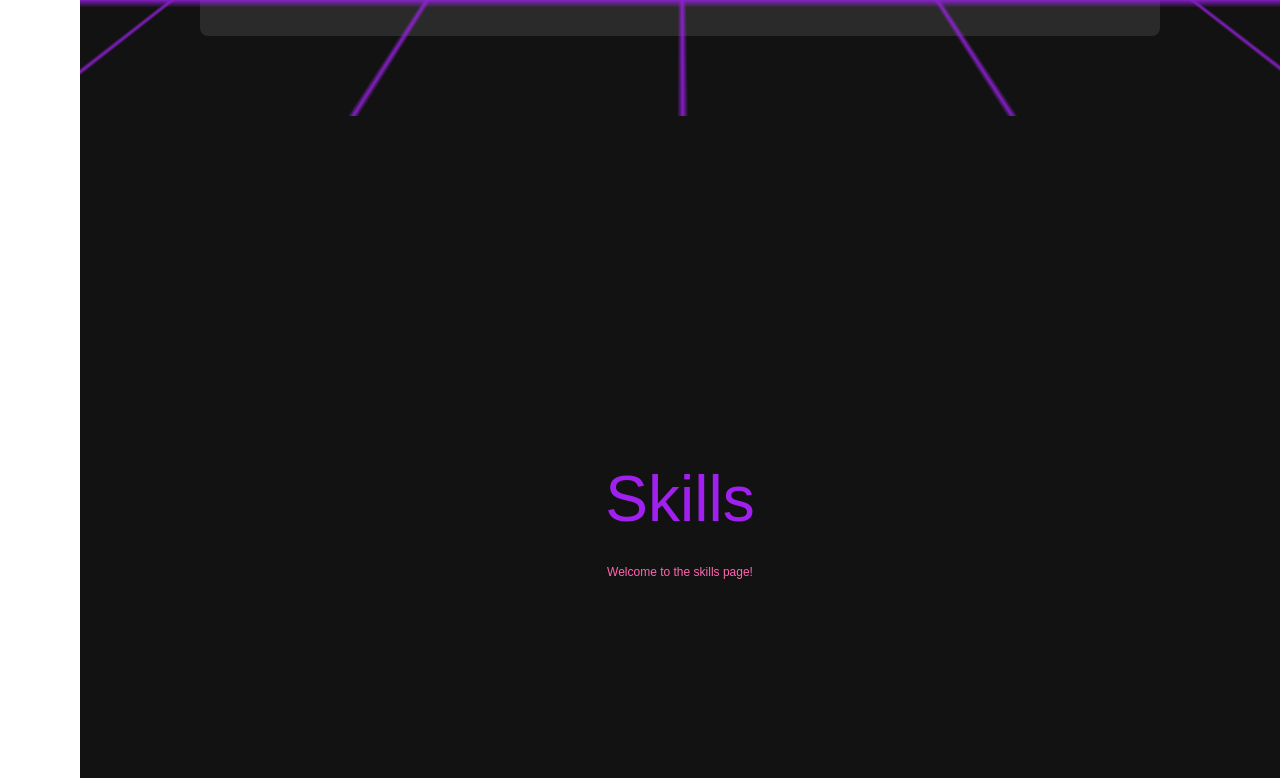
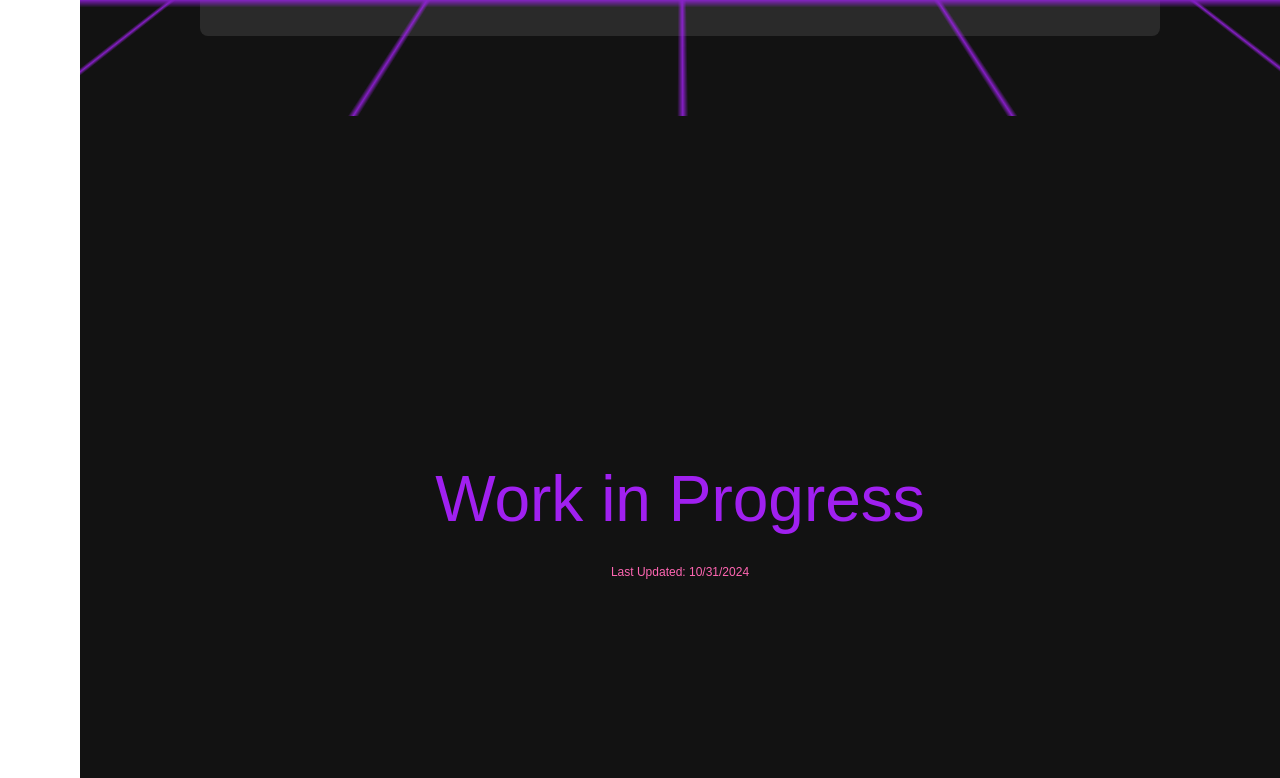
Before and after one commit to bipuladk60/MyPortfolio, a React (Create React App) app: page / in a window 1280 px wide. Shown: the part 1482-2260 px from the top of the page. Built offline with nearby package versions, Linux system fonts and the light colour scheme.

Commit message:
done till project page

```diff
--- a/src/pages/HomePage.js
+++ b/src/pages/HomePage.js
@@ -18,10 +18,10 @@ function HomePage() {
         {/* Button Row */}
         <div className="flex space-x-4 mt-6">
           <button className="bg-primary text-white font-body py-2 px-4 rounded-button hover:bg-secondary transition-colors">
-            Github
+            <a rel="noreferrer" href='https://github.com/bipuladk60' target='_blank'>Github</a>
           </button>
           <button className="bg-primary text-white font-body py-2 px-4 rounded-button hover:bg-secondary transition-colors">
-            LinkedIn
+          <a rel="noreferrer" href='https://www.linkedin.com/in/bipul-adhikari/' target='_blank'>LinkedIn</a>
           </button>
         </div>
       </div>
--- a/src/pages/SkillsPage.js
+++ b/src/pages/SkillsPage.js
@@ -3,9 +3,9 @@ import React from 'react';
 function SkillsPage() {
   return (
     <div className="bg-bg text-text min-h-screen flex flex-col items-center justify-center w-full">
-      <h1 className="font-heading text-title text-primary mb-4">Skills</h1>
+      <h1 className="font-heading text-title text-primary mb-4">Work in Progress</h1>
       <p className="font-body text-paragraph text-highlight">
-        Welcome to the skills page!
+        Last Updated: 10/31/2024
       </p>
     </div>
   );
```
